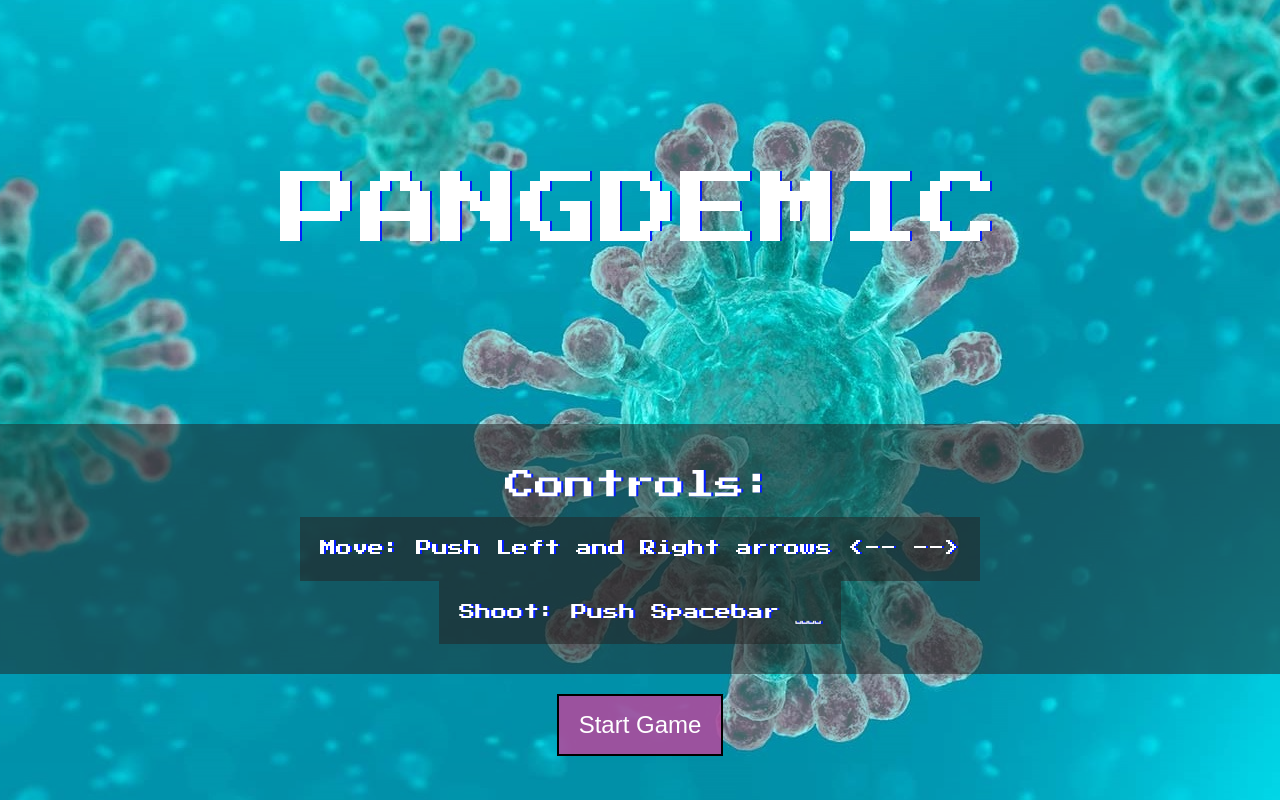
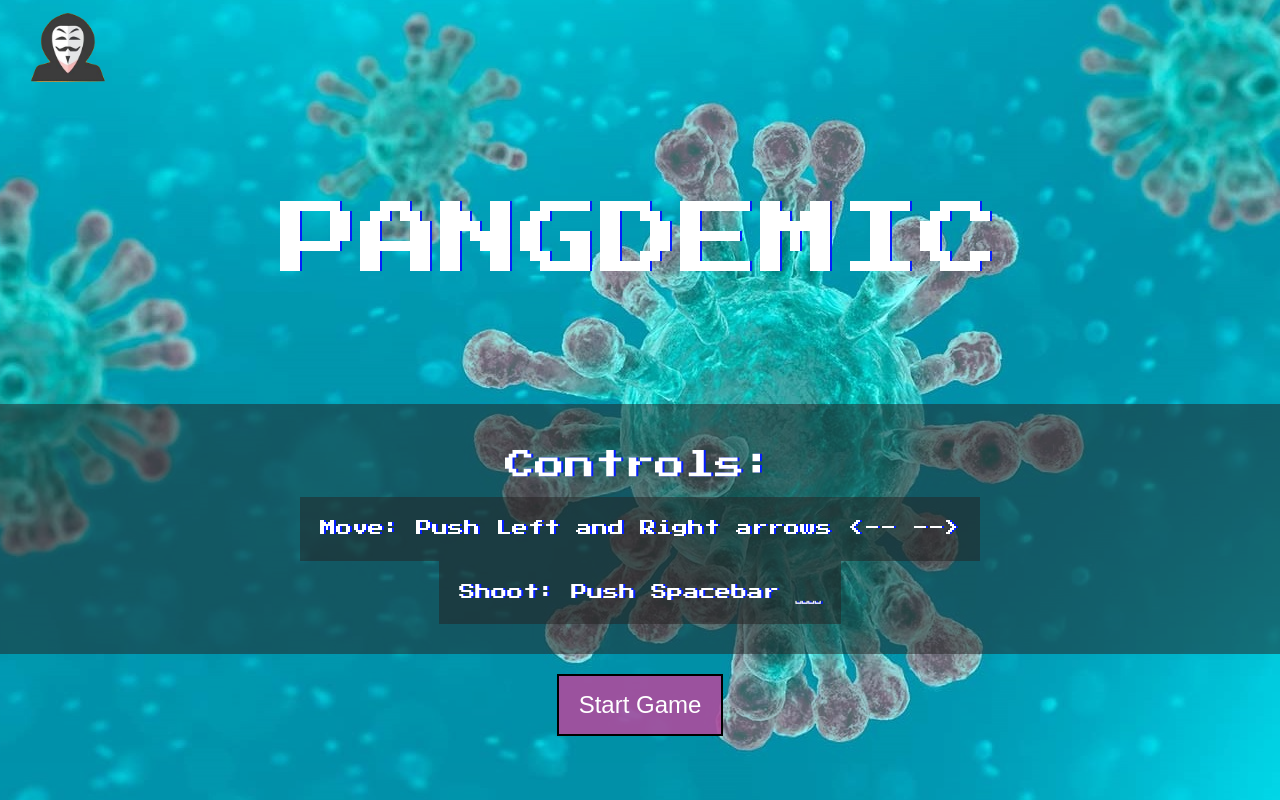
Before and after one commit to skanndar/Pangdemic, a website: page index.html in a window 1280 px wide. Drawn offline with Linux system fonts and the light colour scheme.

Commit message:
Add icon-logo with link to index.html

```diff
--- a/css/style.css
+++ b/css/style.css
@@ -134,6 +134,14 @@ body {
   line-height: 147%;
 }
 
+nav img{
+  height:90%;
+  padding: 10px 30px;
+}
+nav{
+  height: 10%;
+}
+
 #startscreen {
   display: flex;
   flex-direction: column;
@@ -144,7 +152,7 @@ body {
   display: flex;
   justify-content: center;
   align-items: flex-start;
-  padding: 200px 330px;
+  padding: 150px 130px;
   font-size: 5em;
   color: white;
 }
--- a/src/main.js
+++ b/src/main.js
@@ -20,7 +20,12 @@ buildDom()
 // splash screen
 function createSplashScreen () {
   splashScreen = buildDom(`
+
+
+
     <main id='startscreen'>
+    <nav><a href="../index.html"><img src="img/img/iconMask.png" alt="logo"></a></nav>
+
       <h1 class='startscreen'>PANGDEMIC</h1>
       <section>
       <h2>Controls:</h2>
@@ -45,6 +50,8 @@ function createSplashScreen () {
 function createGameScreen () {
   gameScreen = buildDom(`
     <main class="game container">
+    <nav><a href="../index.html"><img src="img/img/iconMask.png" alt="logo"></a></nav>
+
     <div class="canvas-container">
       <canvas></canvas>
     </div>
@@ -73,6 +80,8 @@ function removeScreen () {
 function createGameOverScreen (score) {
   gameOverScreen = buildDom(`
   <main class='end-game'>
+  <nav><a href="../index.html"><img src="img/img/iconMask.png" alt="logo"></a></nav>
+
     <h1 class='game-over'>Game over</h1>
     <p class='score'>Your score: <span> ${score} </span></p>
     <button>Restart</button>
```
Also changed, not shown: img/img/iconMask.png (added).
